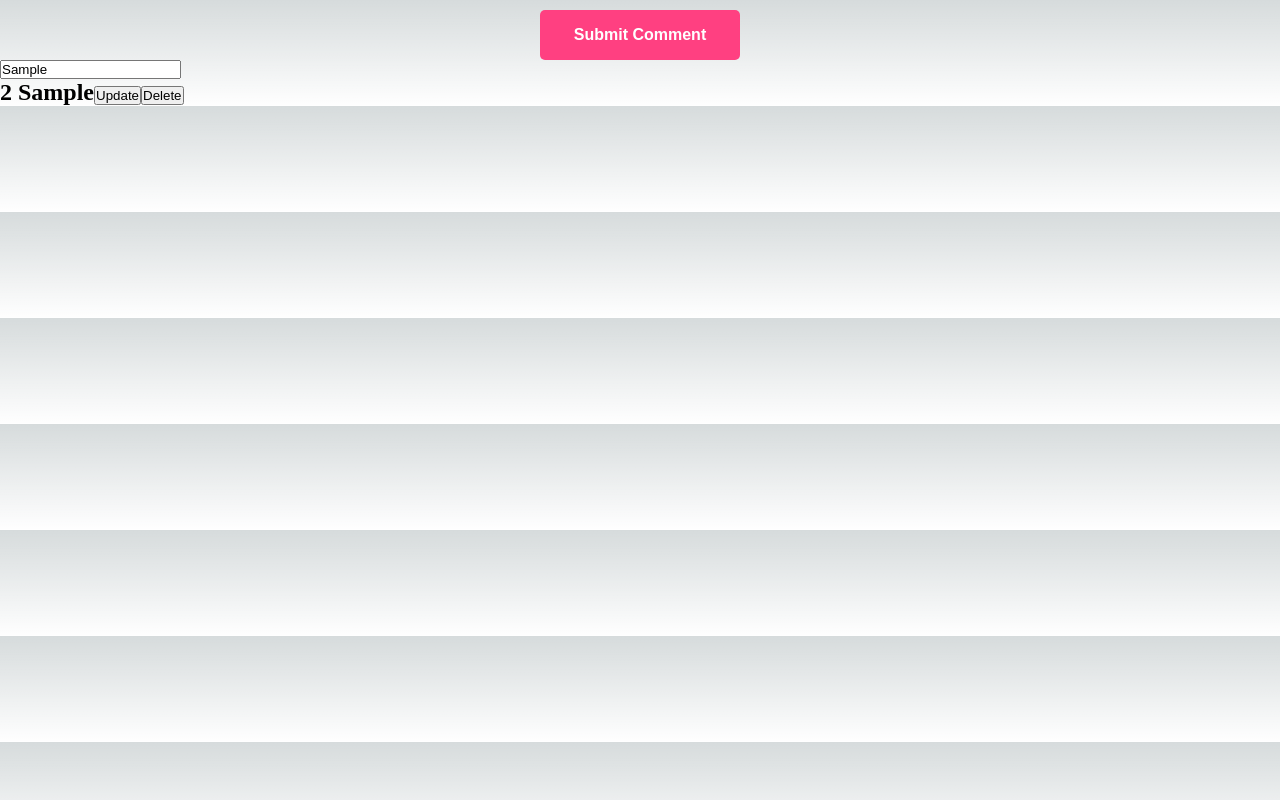
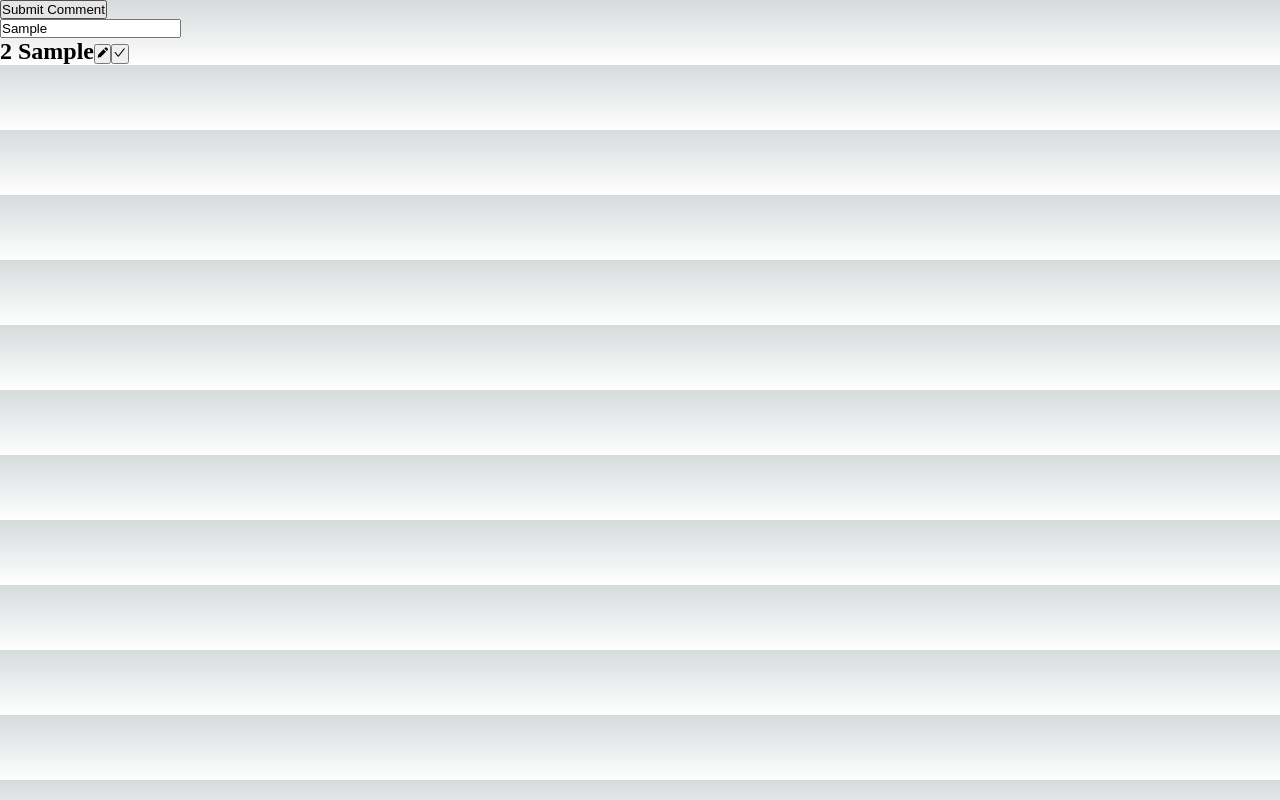
Before and after one commit to Hetul3/ProducTrax, a Next.js app: page /comments in a window 1280 px wide. Both pictures are taken after typing "Sample" into the empty fields and a click on the button "Submit Comment". Built offline with nearby package versions, Linux system fonts and the light colour scheme.

Commit message:
clean up of the list features, styling left

```diff
--- a/package.json
+++ b/package.json
@@ -12,6 +12,8 @@
     "next": "13.4.12",
     "react": "18.2.0",
     "react-beautiful-dnd": "^13.1.1",
-    "react-dom": "18.2.0"
+    "react-dom": "18.2.0",
+    "react-icons": "^4.10.1",
+    "sass": "^1.64.1"
   }
 }
--- a/pages/_app.js
+++ b/pages/_app.js
@@ -1,4 +1,4 @@
-import '@/styles/globals.css'
+import '@/styles/globals.scss'
 
 export default function App({ Component, pageProps }) {
   return <Component {...pageProps} />
--- a/pages/api/comments/[commentId].js
+++ b/pages/api/comments/[commentId].js
@@ -1,7 +1,41 @@
+// import { comments } from "../../../data/comments";
+
+// export default function handler(req, res) {
+//   const { commentId } = req.query;
+//   if (req.method === "GET") {
+//     const comment = comments.find(
+//       (comment) => comment.id === parseInt(commentId)
+//     );
+//     res.status(200).json(comment);
+//   } else if (req.method === "DELETE") {
+//     const deletedComment = comments.find(
+//       (comment) => comment.id === parseInt(commentId)
+//     );
+//     const index = comments.findIndex(
+//       (comment) => comment.id === parseInt(commentId)
+//     );
+//     comments.splice(index, 1);
+//     res.status(200).json(deletedComment);
+//   } else if (req.method === "PUT") {
+//     const updatedText = req.body.text;
+//     const comment = comments.find(
+//       (comment) => comment.id === parseInt(commentId)
+//     );
+//     if (!comment) {
+//       res.status(404).json({ error: "Comment not found." });
+//     } else {
+//       comment.text = updatedText;
+//       res.status(200).json(comment);
+//     }
+//   }
+// }
+
 import { comments } from "../../../data/comments";
 
 export default function handler(req, res) {
   const { commentId } = req.query;
+  const { text, index } = req.body;
+
   if (req.method === "GET") {
     const comment = comments.find(
       (comment) => comment.id === parseInt(commentId)
@@ -11,21 +45,18 @@ export default function handler(req, res) {
     const deletedComment = comments.find(
       (comment) => comment.id === parseInt(commentId)
     );
-    const index = comments.findIndex(
+    const deletedIndex = comments.findIndex(
       (comment) => comment.id === parseInt(commentId)
     );
-    comments.splice(index, 1);
+    comments.splice(deletedIndex, 1);
     res.status(200).json(deletedComment);
   } else if (req.method === "PUT") {
-    const updatedText = req.body.text;
-    const comment = comments.find(
-      (comment) => comment.id === parseInt(commentId)
-    );
-    if (!comment) {
+    const commentToUpdate = comments[index];
+    if (!commentToUpdate) {
       res.status(404).json({ error: "Comment not found." });
     } else {
-      comment.text = updatedText;
-      res.status(200).json(comment);
+      commentToUpdate.text = text;
+      res.status(200).json(commentToUpdate);
     }
   }
 }
--- a/pages/comments/index.js
+++ b/pages/comments/index.js
@@ -1,11 +1,16 @@
 import { useEffect, useState, useRef } from "react";
 import { DragDropContext, Droppable, Draggable } from "react-beautiful-dnd";
+import { AiOutlineCheck } from "react-icons/ai";
+import { BiSolidPencil } from "react-icons/bi";
 
 export default function CommentsPage() {
   const [comments, setComments] = useState([]);
   const [comment, setComment] = useState("");
   const [updateCommentId, setUpdateCommentId] = useState(null);
   const [updatedText, setUpdatedText] = useState("");
+
+  const [isClient, setIsClient] = useState(false);
+  const scrollContainerRef = useRef(null);
 
   const fetchComments = async () => {
     const response = await fetch("/api/comments");
@@ -27,33 +32,54 @@ export default function CommentsPage() {
   };
 
   const deleteComment = async (commentId) => {
+    const index = comments.findIndex((c) => c.id === commentId);
     const response = await fetch(`/api/comments/${commentId}`, {
       method: "DELETE",
+      body: JSON.stringify({ index }), // Pass the index here
+      headers: {
+        "Content-Type": "application/json",
+      },
     });
-    fetchComments();
+
+    if (response.ok) {
+      // Update the local comments state to reflect the deleted comment
+      setComments((prevComments) =>
+        prevComments.filter((comment) => comment.id !== commentId)
+      );
+    } else {
+      console.error("Failed to delete comment.");
+    }
   };
 
   const handleUpdate = async (commentId) => {
+    const commentToUpdate = comments.find((c) => c.id === commentId);
+
     if (updateCommentId === commentId) {
-      // If the comment is already being updated, save the changes
+      const index = comments.findIndex((c) => c.id === commentId);
       const response = await fetch(`/api/comments/${commentId}`, {
         method: "PUT",
-        body: JSON.stringify({ text: updatedText }),
+        body: JSON.stringify({ text: updatedText, index }), // Pass the index here
         headers: {
           "Content-Type": "application/json",
         },
       });
+
       if (response.ok) {
-        fetchComments();
+        // Update the local comments state to reflect the updated comment
+        setComments((prevComments) =>
+          prevComments.map((comment) =>
+            comment.id === commentId
+              ? { ...comment, text: updatedText }
+              : comment
+          )
+        );
         setUpdateCommentId(null);
         setUpdatedText(""); // Clear the updated text
       } else {
         console.error("Failed to update comment.");
       }
     } else {
-      // If the comment is not yet being updated, set it to update mode
       setUpdateCommentId(commentId);
-      const commentToUpdate = comments.find((c) => c.id === commentId);
       setUpdatedText(commentToUpdate.text);
     }
   };
@@ -65,9 +91,6 @@ export default function CommentsPage() {
   useEffect(() => {
     deleteComment(0);
   }, []);
-
-  const [isClient, setIsClient] = useState(false);
-  const scrollContainerRef = useRef(null);
 
   useEffect(() => {
     setIsClient(true); // Set to true on the client-side
@@ -97,31 +120,14 @@ export default function CommentsPage() {
     setComments(updatedComments);
   };
 
-  const buttonStyling = {
-    display: "flex",
-    justifyContent: "center",
-    alignItems: "center",
-    width: "200px",
-    height: "50px",
-    backgroundColor: "#ff4081",
-    color: "#fff",
-    border: "none",
-    borderRadius: "5px",
-    fontSize: "16px",
-    fontWeight: "bold",
-    cursor: "pointer",
-    margin: "auto",
-    marginTop: "10px",
-  };
-
   return (
     <>
-      <button style={buttonStyling} onClick={handleComment}>
+      <button className="todo-list-submit-button" onClick={handleComment}>
         Submit Comment
       </button>
-      <div className="input-container">
+      <div className="todo-list-input-container">
         <input
-          className="text-input"
+          className="todo-list-text-input"
           type="text"
           value={comment}
           onChange={(e) => setComment(e.target.value)}
@@ -133,6 +139,7 @@ export default function CommentsPage() {
             <Droppable droppableId="droppable-comments">
               {(provided, snapshot) => (
                 <div
+                  className="todo-list-items-container"
                   ref={(ref) => {
                     provided.innerRef(ref);
                     scrollContainerRef.current = ref;
@@ -156,25 +163,41 @@ export default function CommentsPage() {
                         >
                           {updateCommentId === comment.id ? (
                             // Render the update form if the comment is being updated
-                            <div>
+                            <div className="todo-list-item-container">
                               <input
+                                className="todo-list-update-input"
                                 type="text"
                                 value={updatedText}
                                 onChange={(e) => setUpdatedText(e.target.value)}
                               />
-                              <button onClick={() => handleUpdate(comment.id)}>
-                                Update
+                              <button
+                                className="todo-list-update-button"
+                                onClick={() => handleUpdate(comment.id)}
+                              >
+                                <BiSolidPencil />
+                              </button>
+                              <button
+                                className="todo-list-delete-button"
+                                onClick={() => deleteComment(comment.id)}
+                              >
+                                <AiOutlineCheck />
                               </button>
                             </div>
                           ) : (
                             // Render the regular comment view if not being updated
-                            <h2>
+                            <h2 className="todo-list-item-text">
                               {comment.id} {comment.text}
-                              <button onClick={() => handleUpdate(comment.id)}>
-                                Update
+                              <button
+                                className="todo-list-update-button"
+                                onClick={() => handleUpdate(comment.id)}
+                              >
+                                <BiSolidPencil />
                               </button>
-                              <button onClick={() => deleteComment(comment.id)}>
-                                Delete
+                              <button
+                                className="todo-list-delete-button"
+                                onClick={() => deleteComment(comment.id)}
+                              >
+                                <AiOutlineCheck />
                               </button>
                             </h2>
                           )}
--- a/styles/globals.css
+++ b/styles/globals.scss
@@ -100,6 +100,46 @@ a {
   text-decoration: none;
 }
 
+// TODO LIST ITEMS
+.todo-list-submit-button {
+
+}
+
+.todo-list-input-container {
+
+}
+
+.todo-list-text-input {
+
+}
+
+.todo-list-items-container {
+
+}
+
+.todo-list-item-container {
+
+}
+
+.todo-list-update-input {
+
+}
+
+.todo-list-update-button {
+
+}
+
+.todo-list-delete-button {
+
+}
+
+.todo-list-item-text {
+
+}
+
+
+
+
 @media (prefers-color-scheme: dark) {
   html {
     color-scheme: dark;
```
Also changed, not shown: 1 other file (tests, documents, lock files or other folders).
